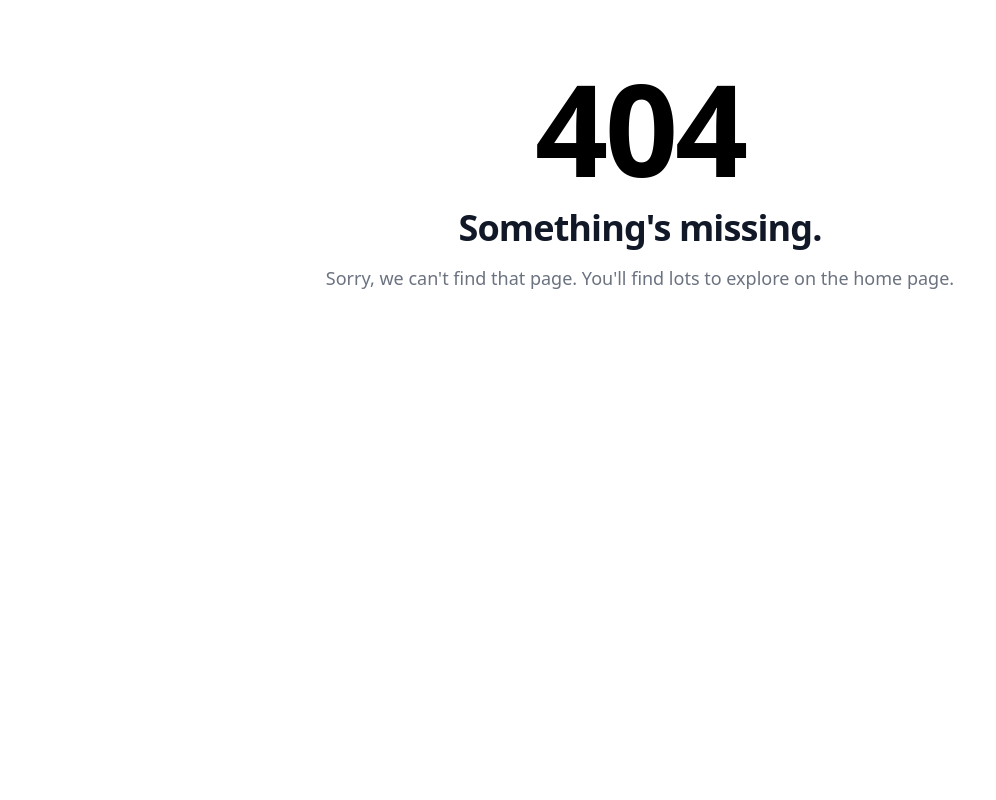
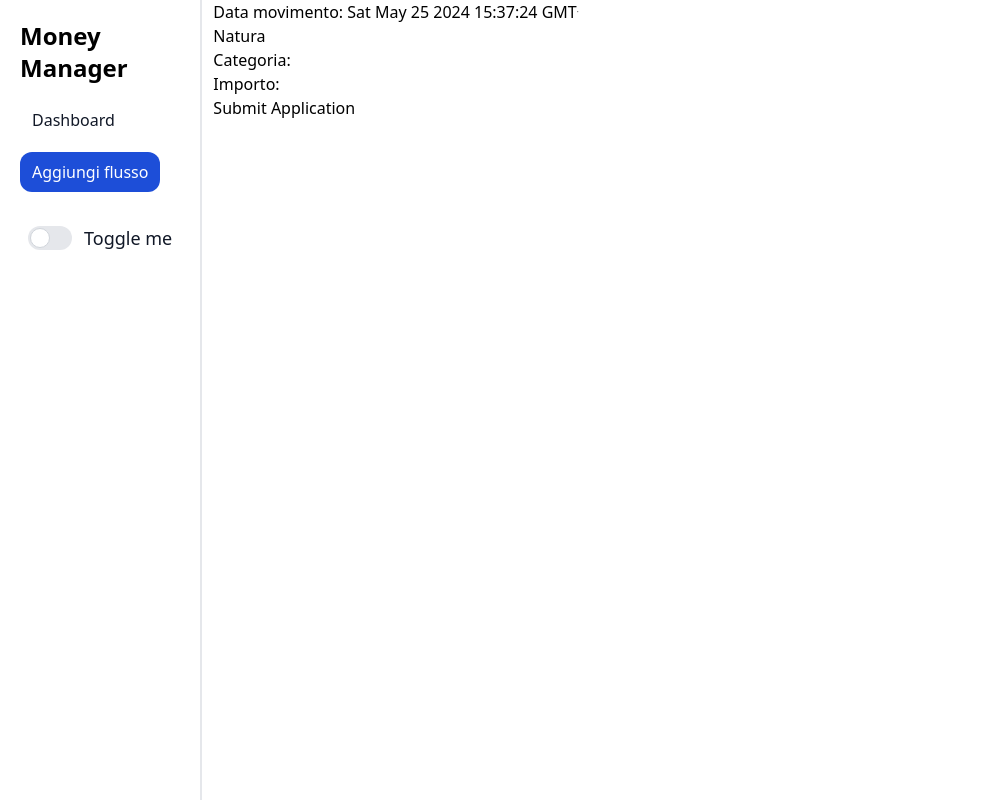
Before and after one commit to BacaroTech/Money-dashboard, an Angular app in the folder FE/: page /addFlow in a window 1280 px wide. Before the commit this address led to /404. Shown: the whole page, without its empty margins (0-996 px from the left). Built offline with nearby package versions, Linux system fonts and the light colour scheme.

Commit message:
included form for new flow, fixed menu routing

```diff
--- a/FE/src/app/app-routing.module.ts
+++ b/FE/src/app/app-routing.module.ts
@@ -2,10 +2,12 @@ import { NgModule } from '@angular/core';
 import { RouterModule, Routes } from '@angular/router';
 import { DashboardComponent } from './components/dashboard/dashboard.component';
 import { Error404Component } from './components/error404/error404.component';
+import { AddFlowComponent } from './components/add-flow/add-flow.component';
 
 const routes: Routes = [
   {path: "", redirectTo: "dashboard", pathMatch: "full"},
   {path: "dashboard", component: DashboardComponent},
+  {path: "addFlow", component: AddFlowComponent},
   {path: "404", component: Error404Component},
   {path: "**", redirectTo: "404"}
 ];
--- /dev/null
+++ b/FE/src/app/components/add-flow/add-flow.component.html
@@ -0,0 +1,10 @@
+<section>
+    <div id="home" class="grid grid-cols-12 gap-0">
+        <div class="col-span-2 fixed">
+            <app-menu [active]="'/addFlow'"></app-menu>
+        </div>
+        <div class="col-span-10 sticky left-60">
+            <app-form-flow></app-form-flow>
+        </div>
+    </div>
+</section>
--- /dev/null
+++ b/FE/src/app/components/add-flow/add-flow.component.ts
@@ -0,0 +1,15 @@
+import { Component, OnInit } from '@angular/core';
+
+@Component({
+  selector: 'app-add-flow',
+  templateUrl: './add-flow.component.html',
+  styleUrls: ['./add-flow.component.css']
+})
+export class AddFlowComponent implements OnInit {
+
+  constructor() { }
+
+  ngOnInit(): void {
+  }
+
+}
--- a/FE/src/app/components/dashboard/dashboard.component.html
+++ b/FE/src/app/components/dashboard/dashboard.component.html
@@ -1,7 +1,7 @@
 <section>
     <div id="mydashboard" class="grid grid-cols-12 gap-0">
         <div class="col-span-2 fixed">
-            <app-menu></app-menu>
+            <app-menu [active]="'/dashboard'"></app-menu>
         </div>
         <div class="col-span-10 sticky left-60">
             <app-home></app-home>
--- /dev/null
+++ b/FE/src/app/components/form-flow/form-flow.component.html
@@ -0,0 +1,25 @@
+<section id="home" class="h-screen">
+    <form [formGroup]="bioSection" class="">
+        <label>
+            Data movimento:
+            <input type="text" [formControl]="bioSection.controls.date">
+        </label>
+        <br />
+        <label>
+            Natura
+            <input type="text" [formControl]="bioSection.controls.nature">
+        </label>
+        <br />
+        <label>
+            Categoria:
+            <input type="text" [formControl]="bioSection.controls.category">
+        </label>
+        <br />
+        <label>
+            Importo:
+            <input type="text" [formControl]="bioSection.controls.import">
+        </label>
+        <br />
+        <button type="submit">Submit Application</button>
+    </form>
+</section>
--- /dev/null
+++ b/FE/src/app/components/form-flow/form-flow.component.ts
@@ -0,0 +1,23 @@
+import { Component, OnInit } from '@angular/core';
+import { FormControl, FormGroup } from '@angular/forms';
+
+@Component({
+  selector: 'app-form-flow',
+  templateUrl: './form-flow.component.html',
+  styleUrls: ['./form-flow.component.css']
+})
+export class FormFlowComponent implements OnInit {
+
+  bioSection = new FormGroup({
+    date: new FormControl<Date>(new Date()),
+    nature: new FormControl<string>(''),
+    category: new FormControl<string>(''),
+    import: new FormControl<string>('')
+  });
+
+  constructor() { }
+
+  ngOnInit(): void {
+  }
+
+}
--- a/FE/src/app/components/menu/menu.component.html
+++ b/FE/src/app/components/menu/menu.component.html
@@ -7,8 +7,10 @@
             <div class="w-full " id="">
                 <ul class="font-medium flex flex-col mt-4 rtl:space-x-reverse">
                     <li *ngFor="let menu of menus" class="mr-5">
-                        <p *ngIf="menu.active" [routerLink]="[menu.url]" class="block py-2 px-3 text-white bg-blue-700 rounded-xl my-3 dark:text-white" aria-current="page">{{menu.name}}</p>
-                        <p *ngIf="!menu.active" [routerLink]="[menu.url]" class="block py-2 px-3 text-gray-900 rounded hover:bg-gray-100 dark:text-white dark:hover:text-black hover:rounded-xl">{{menu.name}}</p>
+                        <p *ngIf="menu.active" [routerLink]="[menu.url]"
+                        class="block py-2 px-3 text-white bg-blue-700 rounded-xl my-3 dark:text-white cursor-pointer" aria-current="page">{{menu.name}}</p>
+                        <p *ngIf="!menu.active" [routerLink]="[menu.url]"
+                        class="block py-2 px-3 text-gray-900 rounded hover:bg-gray-100 dark:text-white dark:hover:text-black hover:rounded-xl cursor-pointer">{{menu.name}}</p>
                     </li>
                 </ul>
             </div>
--- a/FE/src/app/components/menu/menu.component.ts
+++ b/FE/src/app/components/menu/menu.component.ts
@@ -1,4 +1,4 @@
-import { Component, OnInit } from '@angular/core';
+import { Component, Input, OnInit } from '@angular/core';
 
 @Component({
   selector: 'app-menu',
@@ -6,14 +6,24 @@ import { Component, OnInit } from '@angular/core';
   styleUrls: ['./menu.component.css']
 })
 export class MenuComponent implements OnInit {
-  menus: Array<{"name": string, "url": string, "active": boolean }> = [
-    {"name":"Dashboard", "url":"dashboard", "active":true},
-    {"name":"Page2", "url":"Page2", "active":false}
+  @Input()
+  active: string = "";
+
+  menus: Array<{ "name": string, "url": string, "active": boolean }> = [
+    { "name": "Dashboard", "url": "/dashboard", "active": true },
+    { "name": "Aggiungi flusso", "url": "/addFlow", "active": false }
   ]
 
   constructor() { }
 
   ngOnInit(): void {
+    this.menus.forEach(voice => {
+      if (voice.url == this.active) {
+        voice.active = true;
+      } else {
+        voice.active = false;
+      }
+    })
   }
 
 }
--- a/FE/src/app/components/to-dark/to-dark.component.ts
+++ b/FE/src/app/components/to-dark/to-dark.component.ts
@@ -13,7 +13,6 @@ export class ToDarkComponent implements OnInit {
   }
 
   switchMode(): void {
-    console.log(document.getElementById("toggleMode")?.classList)
     if(document.getElementById("toggleMode")?.classList.contains("bg-gray-200")){
       document.getElementById("mydashboard")?.classList.add("dark");
       document.getElementById("home")?.classList.add("dark");
```
Also changed, not shown: FE/src/app/app.module.ts (+10 -3 lines), FE/src/app/components/add-flow/add-flow.component.css (added), FE/src/app/components/form-flow/form-flow.component.css (added).
